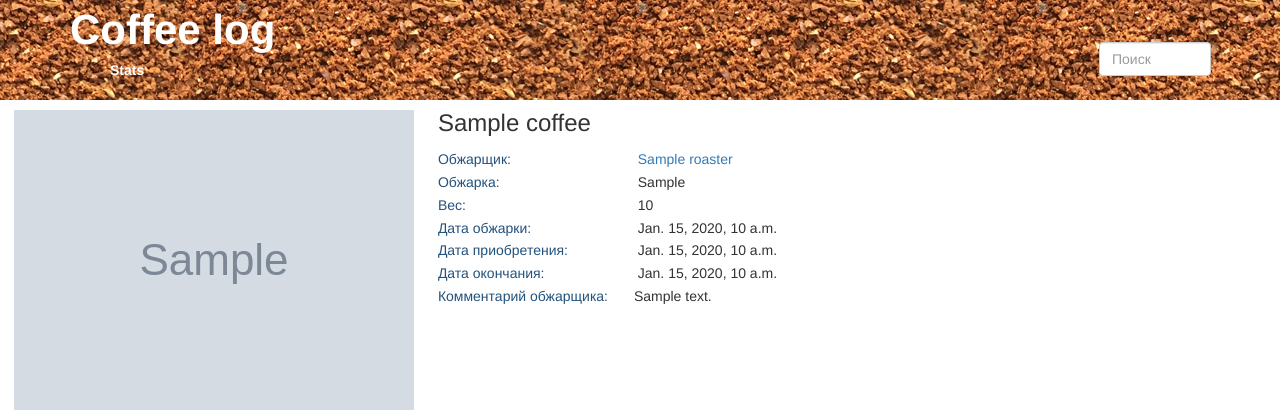
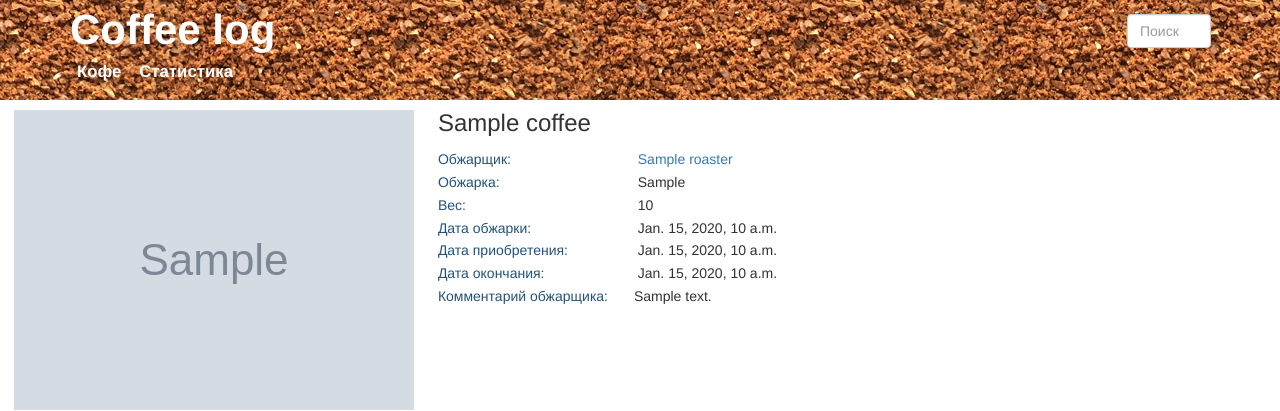
Before and after one commit to zimnukhov/coffee, a Django app: template coffee/templates/coffee/coffee_bag.html in a window 1280 px wide. Shown: the top 411 px of the page. Run offline with Django 3.2, Linux system fonts and the light colour scheme; the template is opened without the code that fills it: most values are stand-ins (such as "Sample title", 1, 10 or a date in 2020); grey boxes marked "Sample" are stand-in pictures; some libraries are stand-ins or nearby versions.

Commit message:
add all coffee bags page

```diff
--- a/coffee/static/css/coffee.css
+++ b/coffee/static/css/coffee.css
@@ -33,8 +33,21 @@ header .logo-link {
 header #search {
     position: absolute;
     right: 1em;
-    bottom: 1em;
-    width: 8em;
+    top: 1em;
+    width: 6em;
+}
+
+header #header-links {
+    padding-left: 0.5em;
+}
+
+header #header-links li {
+    margin-right: 1em;
+}
+
+header #header-links li a {
+    font-size: 1.2em;
+    text-shadow: 0 0 8px rgba(0, 0, 0, 0.4);
 }
 
 .content-wrapper {
--- /dev/null
+++ b/coffee/templates/coffee/all_coffee.html
@@ -0,0 +1,2 @@
+{% extends "coffee/bag_list.html" %}
+{% block heading %}Весь кофе{% endblock %}
--- a/coffee/templates/coffee/base.html
+++ b/coffee/templates/coffee/base.html
@@ -15,8 +15,9 @@
         <header>
             <nav class="container">
                 <a href="{% url 'coffee:index' %}" class="logo-link">Coffee log</a>
-                <ul>
-                    <li><a href="{% url 'coffee:stats' %}">Stats</a></li>
+                <ul id="header-links">
+                    <li><a href="{% url 'coffee:all-bags' %}">Кофе</a></li>
+                    <li><a href="{% url 'coffee:stats' %}">Статистика</a></li>
                 </ul>
                 <div id="search">
                     <form action="{% url 'coffee:search' %}">
--- a/coffee/urls.py
+++ b/coffee/urls.py
@@ -7,6 +7,7 @@ app_name = 'coffee'
 urlpatterns = [
     url(r'^$', views.index, name='index'),
     url(r'^search/?$', views.search, name='search'),
+    url(r'^bags/?$', views.all_bags, name='all-bags'),
     url(r'^brew/(\d+)/?$', views.brew_details, name='brew-details'),
     url(r'^brew/(\d+)/edit/?$', views.edit_brew, name='brew-edit'),
     url(r'^brew/(\d+)/copy/?$', views.copy_brew, name='brew-copy'),
```
Also changed, not shown: coffee/templates/coffee/bag_list.html (added, +20 -0 lines), coffee/templates/coffee/search.html (+2 -20 lines), coffee/views.py (+8 -0 lines).
